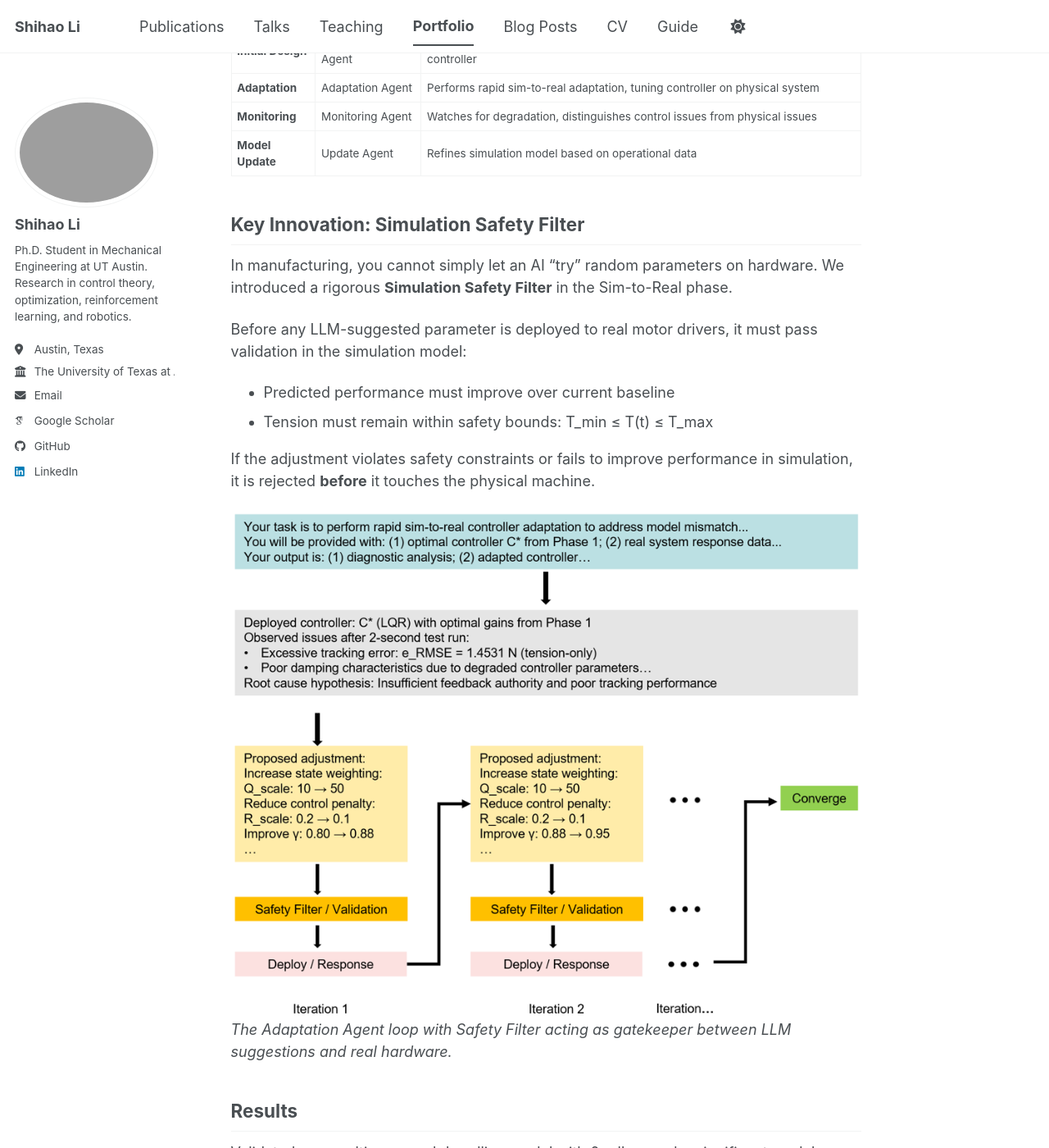
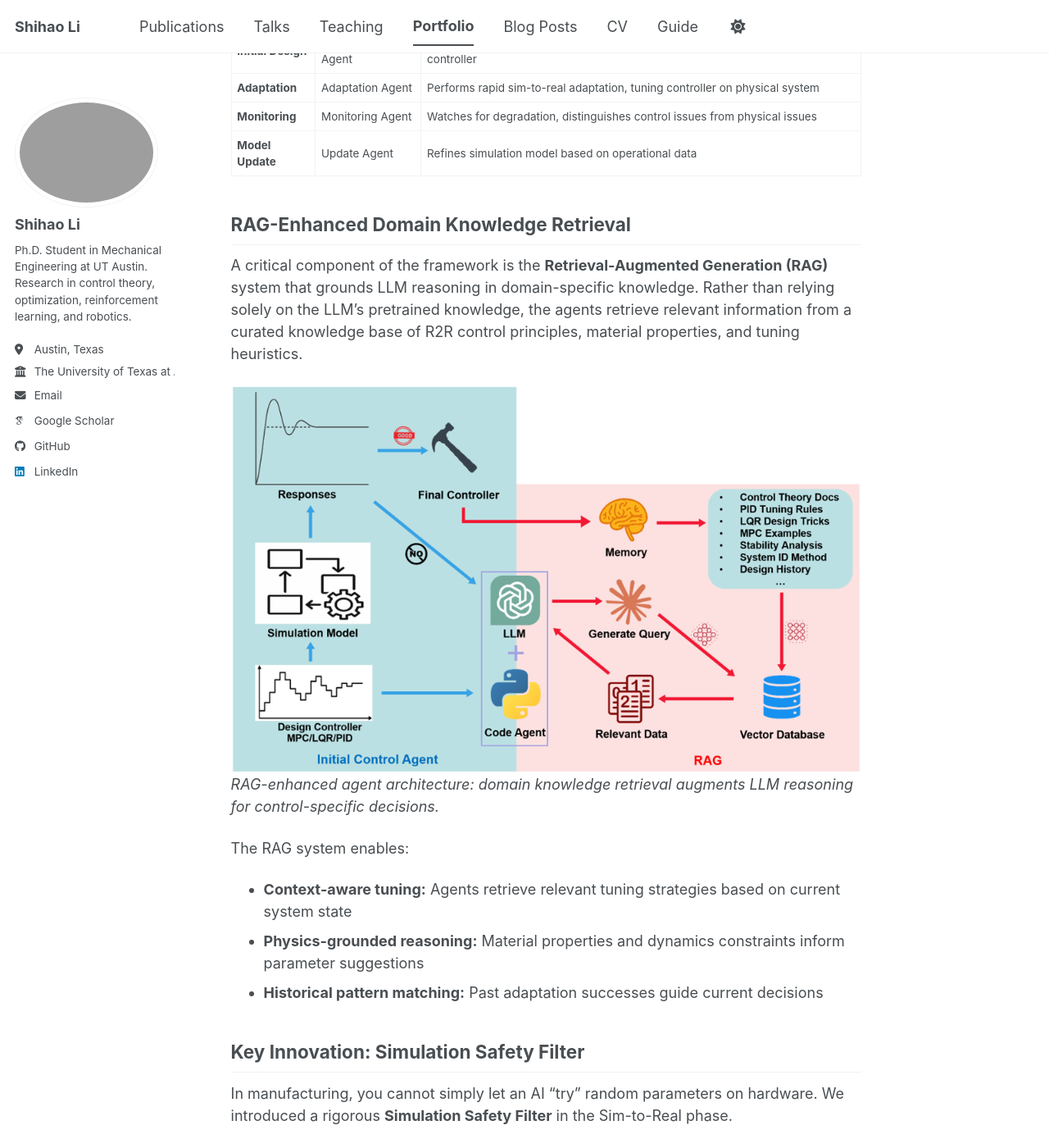
Before and after one commit to SheeHow/sheehow.github.io, a Jekyll site: the page built from _portfolio/llm-r2r-control.md, in a window 1280 px wide and 1400 px high, scrolled down 1939 px. Shown: the whole window at 82% size. Built offline with Jekyll 4.4.1, drawn with Linux system fonts in a browser that asks for light colours; some web fonts are replaced; a script bundle is joined from its source files by our own code; library files that are not in the unit come from our copies.

Commit message:
Update llm-r2r-control.md

```diff
--- a/_portfolio/llm-r2r-control.md
+++ b/_portfolio/llm-r2r-control.md
@@ -37,6 +37,18 @@ Unlike static code generation, this framework manages the entire lifecycle of th
 | **Adaptation** | Adaptation Agent | Performs rapid sim-to-real adaptation, tuning controller on physical system |
 | **Monitoring** | Monitoring Agent | Watches for degradation, distinguishes control issues from physical issues |
 | **Model Update** | Update Agent | Refines simulation model based on operational data |
+
+## RAG-Enhanced Domain Knowledge Retrieval
+
+A critical component of the framework is the **Retrieval-Augmented Generation (RAG)** system that grounds LLM reasoning in domain-specific knowledge. Rather than relying solely on the LLM's pretrained knowledge, the agents retrieve relevant information from a curated knowledge base of R2R control principles, material properties, and tuning heuristics.
+
+![RAG Integration](/images/r2r-llm-fig3-rag.png)
+*RAG-enhanced agent architecture: domain knowledge retrieval augments LLM reasoning for control-specific decisions.*
+
+The RAG system enables:
+- **Context-aware tuning:** Agents retrieve relevant tuning strategies based on current system state
+- **Physics-grounded reasoning:** Material properties and dynamics constraints inform parameter suggestions
+- **Historical pattern matching:** Past adaptation successes guide current decisions
 
 ## Key Innovation: Simulation Safety Filter
 
```
